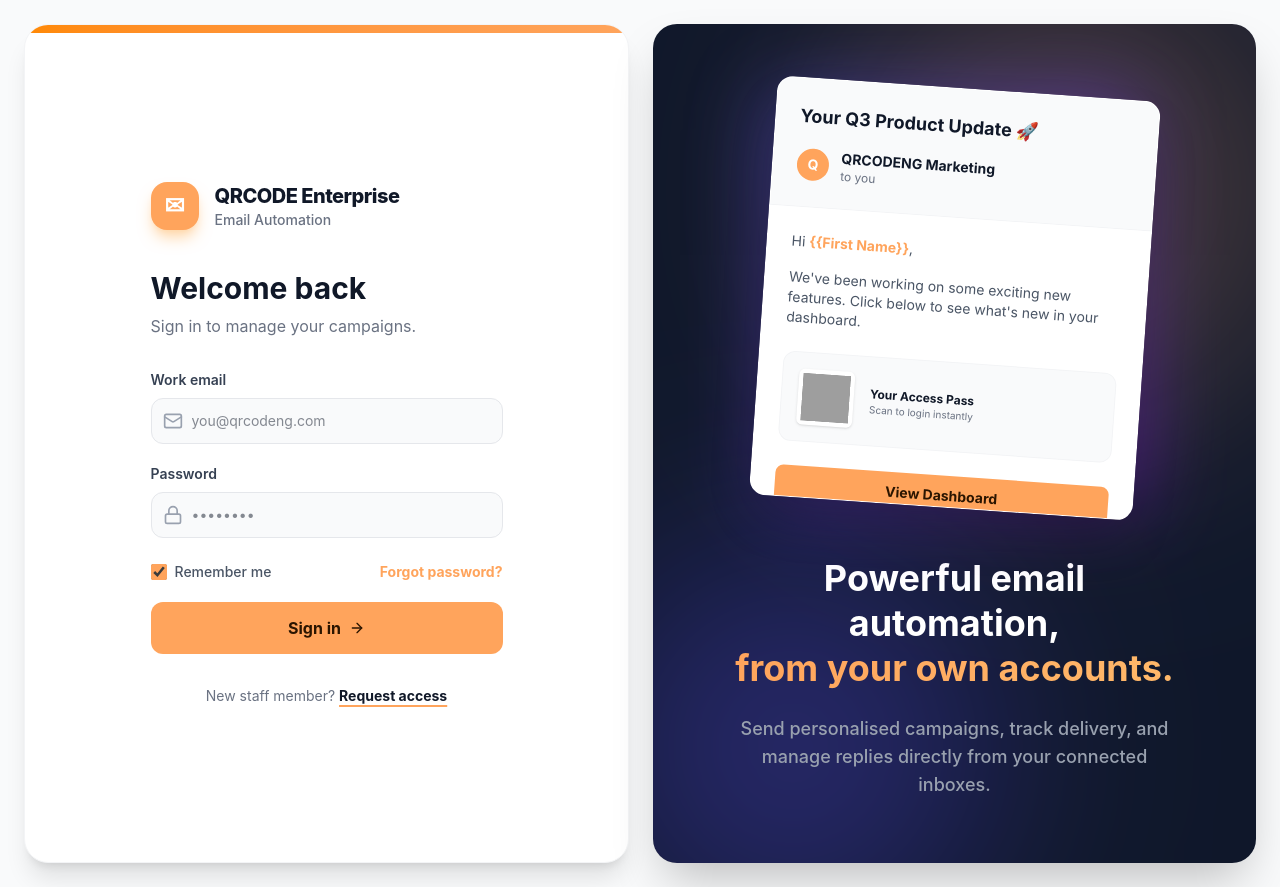
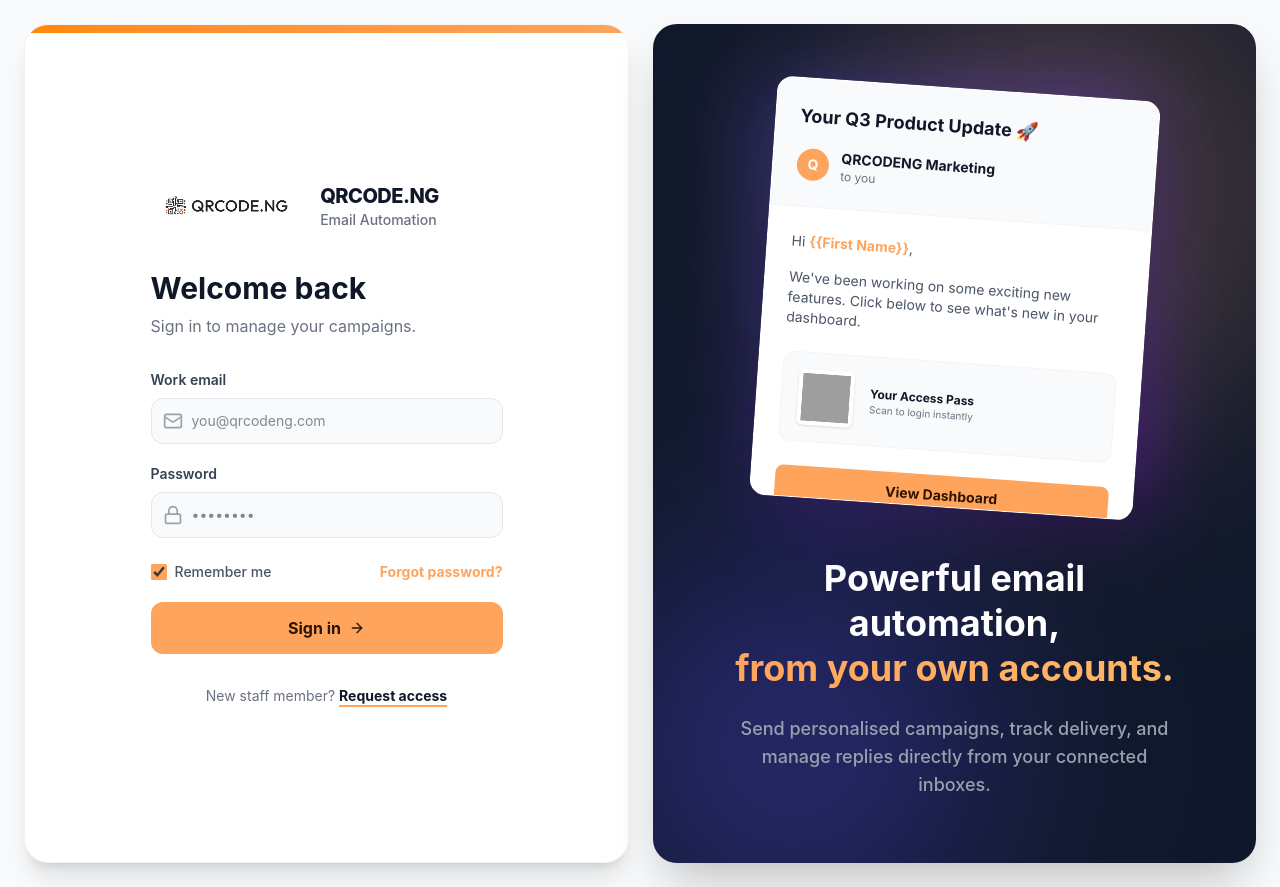
Before and after one commit to Qrclproject/email-automation, a React (Vite) app: page /login in a window 1280 px wide. Built offline with nearby package versions, Linux system fonts and the light colour scheme; grey boxes are pictures that could not be loaded.

Commit message:
feat: update branding with new QRCODE.NG logo

```diff
--- a/index.html
+++ b/index.html
@@ -2,9 +2,10 @@
 <html lang="en">
   <head>
     <meta charset="UTF-8" />
-    <link rel="icon" type="image/svg+xml" href="/favicon.svg" />
+    <!-- UPDATE THIS LINE -->
+    <link rel="icon" type="image/png" href="/logo.png" />
     <meta name="viewport" content="width=device-width, initial-scale=1.0" />
-    <title>email-automation</title>
+    <title>QRCODE.NG | Email Automation</title>
   </head>
   <body>
     <div id="root"></div>
--- a/src/components/layout/Sidebar.tsx
+++ b/src/components/layout/Sidebar.tsx
@@ -16,13 +16,17 @@ const toolNav = [
 
 export default function Sidebar({ onClose }: { onClose: () => void }) {
   return (
-    // REMOVED 'fixed left-0 top-0' AND 'md:h-screen'. Changed to 'h-full'
     <aside className="w-64 bg-white dark:bg-gray-800 border-r border-gray-200 dark:border-gray-700 h-full flex flex-col transition-colors duration-200">
       <div className="p-6 border-b border-gray-100 dark:border-gray-700 flex items-center justify-between">
         <div className="flex items-center gap-3">
-          <div className="w-8 h-8 bg-[#FFA45C] rounded-lg flex items-center justify-center text-white font-bold">✉</div>
+          {/* REPLACED EMOJI WITH LOGO IMAGE */}
+          <img
+            src="/logo.png"
+            alt="QRCODE.NG Logo"
+            className="h-8 w-auto object-contain"
+          />
           <div>
-            <h1 className="text-sm font-bold text-gray-900 dark:text-white leading-tight">QRCODE Enterprise</h1>
+            <h1 className="text-sm font-bold text-gray-900 dark:text-white leading-tight">QRCODE.NG</h1>
             <p className="text-xs text-gray-500 dark:text-gray-400">Email Automation</p>
           </div>
         </div>
--- a/src/pages/Auth/Login.tsx
+++ b/src/pages/Auth/Login.tsx
@@ -26,11 +26,14 @@ export default function Login() {
 
         <div className="w-full max-w-md p-8 md:p-12 relative z-10">
           <div className="flex items-center gap-4 mb-10">
-            <div className="w-12 h-12 bg-[#FFA45C] rounded-2xl flex items-center justify-center text-white font-bold text-2xl shadow-lg shadow-orange-200">
-              ✉
-            </div>
+            {/* REPLACED EMOJI WITH LOGO IMAGE */}
+            <img
+              src="/logo.png"
+              alt="QRCODE.NG Logo"
+              className="h-12 w-auto object-contain"
+            />
             <div>
-              <h1 className="font-extrabold text-xl text-gray-900 dark:text-white tracking-tight">QRCODE Enterprise</h1>
+              <h1 className="font-extrabold text-xl text-gray-900 dark:text-white tracking-tight">QRCODE.NG</h1>
               <p className="text-sm font-medium text-gray-500 dark:text-gray-400">Email Automation</p>
             </div>
           </div>
@@ -39,18 +42,12 @@ export default function Login() {
           <p className="text-gray-500 dark:text-gray-400 mb-8">Sign in to manage your campaigns.</p>
 
           <form onSubmit={handleLogin} className="space-y-5">
+            {/* ... form inputs stay exactly the same ... */}
             <div>
               <label className="block text-sm font-semibold text-gray-700 dark:text-gray-300 mb-2">Work email</label>
               <div className="relative">
                 <Mail className="w-5 h-5 absolute left-3 top-1/2 -translate-y-1/2 text-gray-400" />
-                <input
-                  type="email"
-                  required
-                  value={email}
-                  onChange={(e) => setEmail(e.target.value)}
-                  placeholder="you@qrcodeng.com"
-                  className="w-full bg-gray-50 dark:bg-gray-900/50 border border-gray-200 dark:border-gray-700 rounded-xl pl-10 pr-4 py-3 text-sm text-gray-900 dark:text-white focus:ring-2 focus:ring-[#FFA45C] focus:border-[#FFA45C] outline-none transition-all"
-                />
+                <input type="email" required value={email} onChange={(e) => setEmail(e.target.value)} placeholder="you@qrcodeng.com" className="w-full bg-gray-50 dark:bg-gray-900/50 border border-gray-200 dark:border-gray-700 rounded-xl pl-10 pr-4 py-3 text-sm text-gray-900 dark:text-white focus:ring-2 focus:ring-[#FFA45C] focus:border-[#FFA45C] outline-none transition-all" />
               </div>
             </div>
 
@@ -58,14 +55,7 @@ export default function Login() {
               <label className="block text-sm font-semibold text-gray-700 dark:text-gray-300 mb-2">Password</label>
               <div className="relative">
                 <Lock className="w-5 h-5 absolute left-3 top-1/2 -translate-y-1/2 text-gray-400" />
-                <input
-                  type="password"
-                  required
-                  value={password}
-                  onChange={(e) => setPassword(e.target.value)}
-                  placeholder="••••••••"
-                  className="w-full bg-gray-50 dark:bg-gray-900/50 border border-gray-200 dark:border-gray-700 rounded-xl pl-10 pr-4 py-3 text-sm text-gray-900 dark:text-white focus:ring-2 focus:ring-[#FFA45C] focus:border-[#FFA45C] outline-none transition-all"
-                />
+                <input type="password" required value={password} onChange={(e) => setPassword(e.target.value)} placeholder="••••••••" className="w-full bg-gray-50 dark:bg-gray-900/50 border border-gray-200 dark:border-gray-700 rounded-xl pl-10 pr-4 py-3 text-sm text-gray-900 dark:text-white focus:ring-2 focus:ring-[#FFA45C] focus:border-[#FFA45C] outline-none transition-all" />
               </div>
             </div>
 
@@ -91,7 +81,7 @@ export default function Login() {
         </div>
       </div>
 
-      {/* Right Hero Side */}
+      {/* ... right hero side stays exactly the same ... */}
       <div className="hidden lg:flex flex-1 bg-[#0f172a] rounded-3xl ml-6 items-center justify-center relative overflow-hidden shadow-2xl">
         <div className="absolute top-[-10%] right-[-10%] w-[500px] h-[500px] bg-[#FFA45C] rounded-full mix-blend-screen filter blur-[100px] opacity-20"></div>
         <div className="absolute bottom-[-10%] left-[-10%] w-[400px] h-[400px] bg-indigo-600 rounded-full mix-blend-screen filter blur-[100px] opacity-30"></div>
--- a/src/pages/Auth/RequestAccess.tsx
+++ b/src/pages/Auth/RequestAccess.tsx
@@ -32,9 +32,11 @@ export default function RequestAccess() {
           </Link>
 
           <div className="flex items-center gap-4 mb-8">
-            <div className="w-12 h-12 bg-[#FFA45C] rounded-2xl flex items-center justify-center text-white font-bold text-2xl shadow-lg shadow-orange-200">
-              ✉
-            </div>
+            <img
+              src="/logo.png"
+              alt="QRCODE.NG Logo"
+              className="h-12 w-auto object-contain"
+            />
             <div>
               <h1 className="font-extrabold text-xl text-gray-900 dark:text-white tracking-tight">QRCODE Enterprise</h1>
               <p className="text-sm font-medium text-gray-500 dark:text-gray-400">Email Automation</p>
```
Also changed, not shown: public/logo.png (added).
